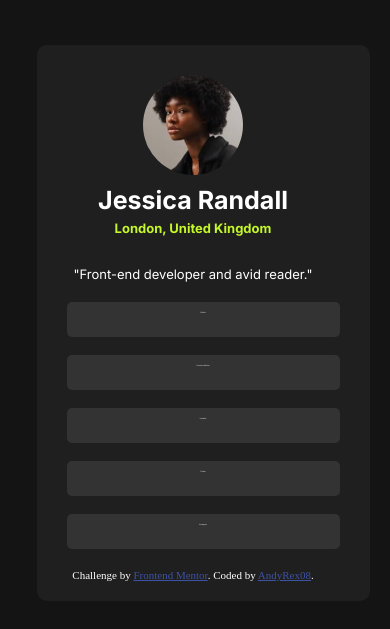
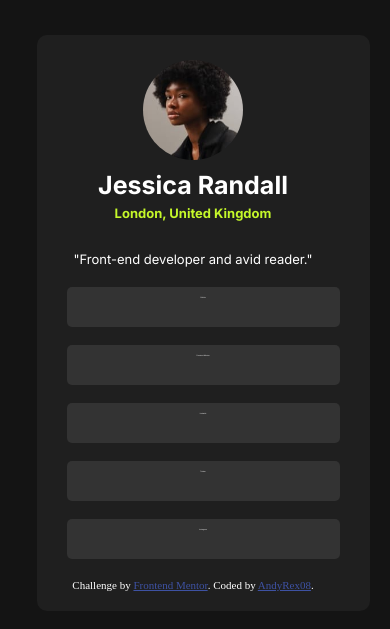
Before and after one commit to AndyRex08/My-Social-Links, a plain HTML site: page index.html in a window 390 px wide. Shown: the part 107-736 px from the top of the page. Drawn offline with Linux system fonts and the light colour scheme.

Commit message:
Added the :active state to the button in the style.css file, changed the font size in the button too and updated the README file.

```diff
--- a/style.css
+++ b/style.css
@@ -132,7 +132,7 @@ button p{
   .imageContainer {
     margin-left: auto;
     margin-right: auto;
-    margin-top: 10px;
+    margin-top: 5px;
   }
 
   .nameContainer {
@@ -150,7 +150,7 @@ button p{
   }
 
   button {
-    height: 35px;
+    height: 40px;
     width: 100%;
     padding: 9px 17px;
   }
```
Also changed, not shown: 2 other files.
